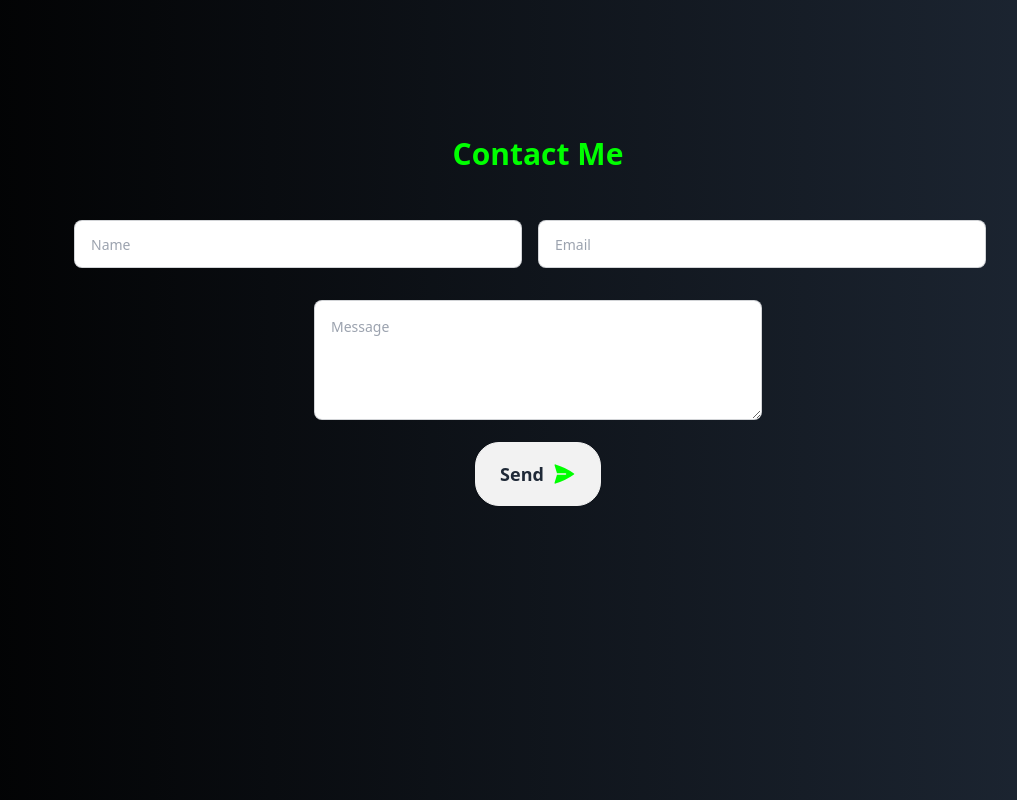
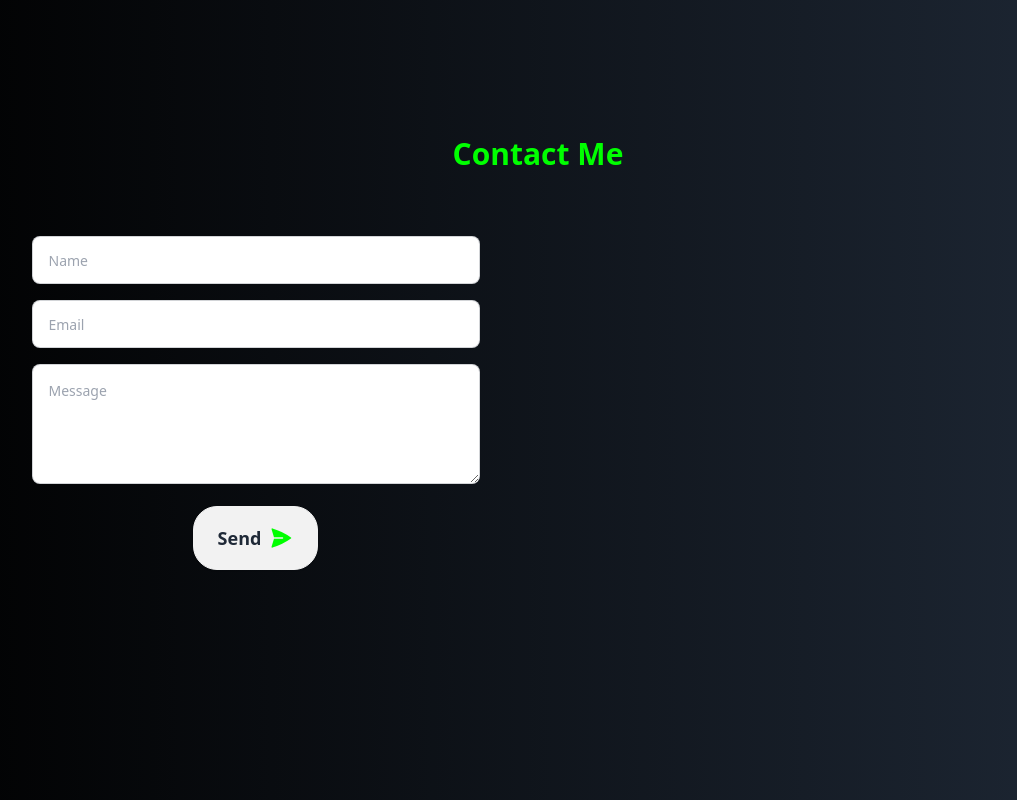
Before and after one commit to KatiaGhezali/katia-ghezali-portfolio, a Next.js app: page / in a window 1280 px wide. Shown: the part 4240-5040 px from the top of the page, without its empty margins (102-1119 px from the left). Built offline with nearby package versions, Linux system fonts and the light colour scheme.

Commit message:
Contact Me Form : large screens

```diff
--- a/src/components/ContactMe/EmailSection.jsx
+++ b/src/components/ContactMe/EmailSection.jsx
@@ -4,10 +4,13 @@ import Link from "next/link";
 
 const ContactMe = () => {
   return (
-    <div className=" h-screen text-center mt-48 ">
-      <h1 className="text-center font-bold text-[#00FF00] m-8 text-2xl md:text-3xl">
+    <div>
+      <h1 className="text-center font-bold text-[#00FF00] mt-48 text-2xl md:text-3xl">
         Contact Me
       </h1>
+
+      <div className="flex w-full">
+        <div className=" h-screen text-center mt-12 ">
           <input
             type="text"
             placeholder="Name"
@@ -36,6 +39,8 @@ const ContactMe = () => {
             </button>
           </div>
         </div>
+      </div>
+    </div>
   );
 };
 
```
Lines whose indentation alone changed are shown as unchanged.
